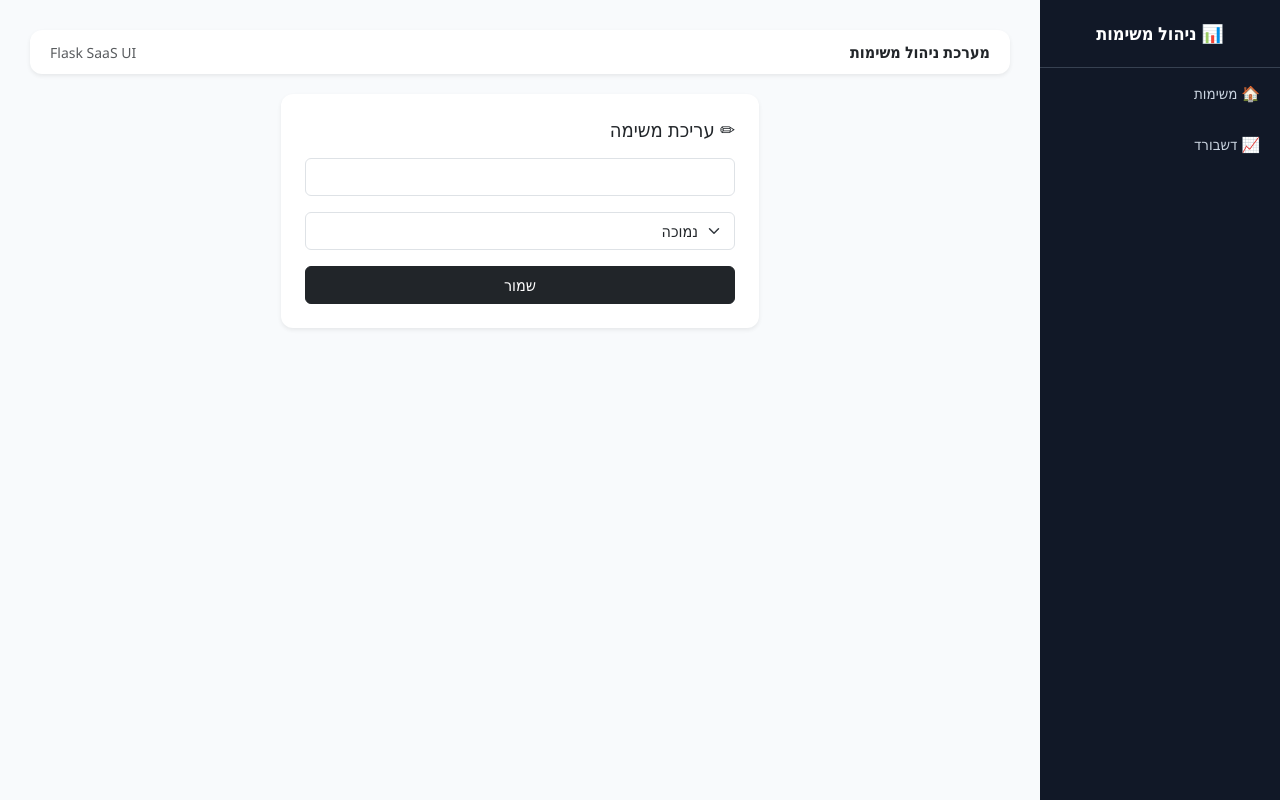
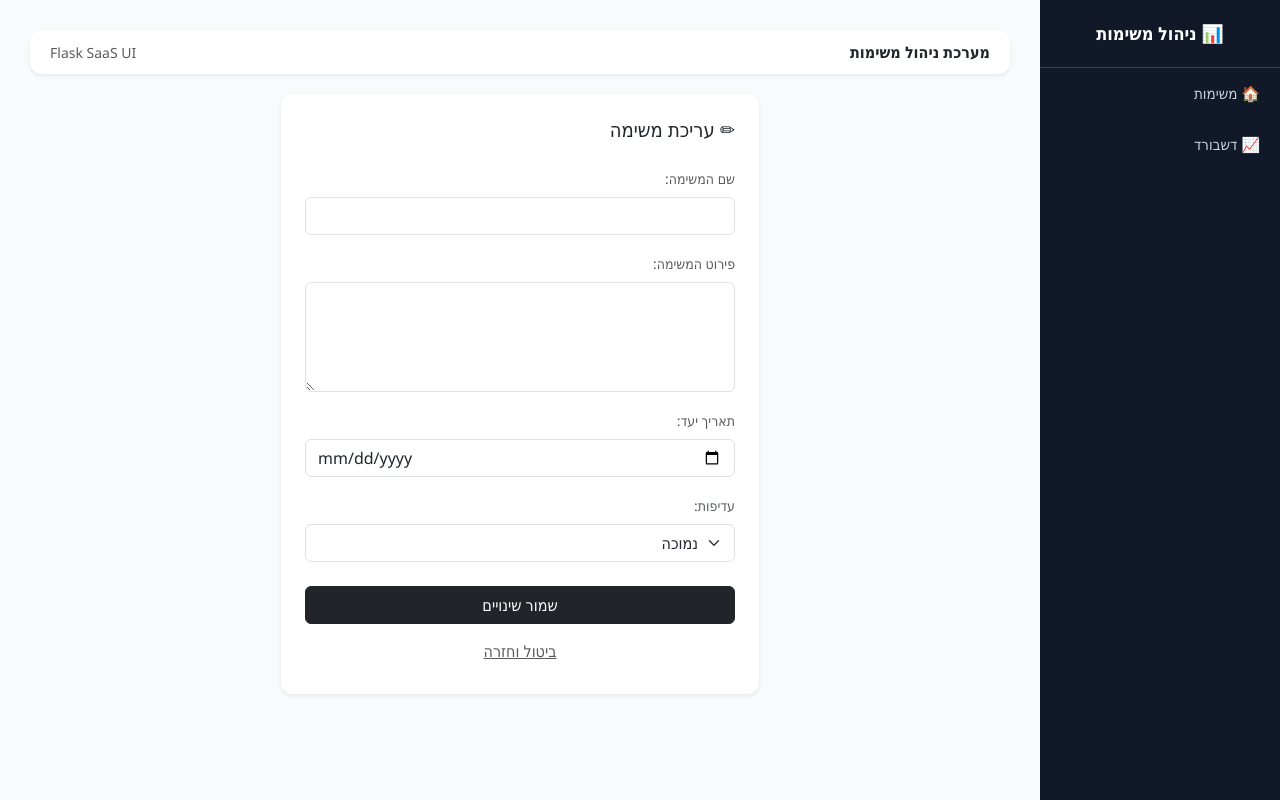
Before and after one commit to mv89-heb/task_manager, a Flask app: page /edit/1 in a window 1280 px wide. Run offline with Flask 3, Linux system fonts and the light colour scheme; data that the repository does not hold is empty.

Commit message:
Update edit_task.html

```diff
--- a/app/templates/edit_task.html
+++ b/app/templates/edit_task.html
@@ -2,33 +2,38 @@
 {% block content %}
 
 <div class="row justify-content-center">
-
 <div class="col-md-6">
 
 <div class="card-modern p-4 shadow-sm">
 
-<h5 class="mb-3">✏ עריכת משימה</h5>
+<h5 class="mb-4">✏ עריכת משימה</h5>
 
 <form method="POST">
 
+<label class="form-label small text-muted">שם המשימה:</label>
 <input name="title" class="form-control mb-3" value="{{task.title}}" required>
 
-<select name="priority" class="form-select mb-3">
+<label class="form-label small text-muted">פירוט המשימה:</label>
+<textarea name="description" class="form-control mb-3" rows="4">{{task.description or ''}}</textarea>
 
+<label class="form-label small text-muted">תאריך יעד:</label>
+<input type="date" name="due_date" class="form-control mb-3" value="{{ task.due_date.strftime('%Y-%m-%d') if task.due_date else '' }}">
+
+<label class="form-label small text-muted">עדיפות:</label>
+<select name="priority" class="form-select mb-4">
 <option value="LOW" {% if task.priority=="LOW" %}selected{% endif %}>נמוכה</option>
 <option value="MEDIUM" {% if task.priority=="MEDIUM" %}selected{% endif %}>בינונית</option>
 <option value="HIGH" {% if task.priority=="HIGH" %}selected{% endif %}>גבוהה</option>
-
 </select>
 
-<button class="btn btn-dark w-100">שמור</button>
+<button class="btn btn-dark w-100">שמור שינויים</button>
+<a href="/" class="btn btn-link w-100 mt-2 text-muted">ביטול וחזרה</a>
 
 </form>
 
 </div>
 
 </div>
-
 </div>
 
 {% endblock %}
```
